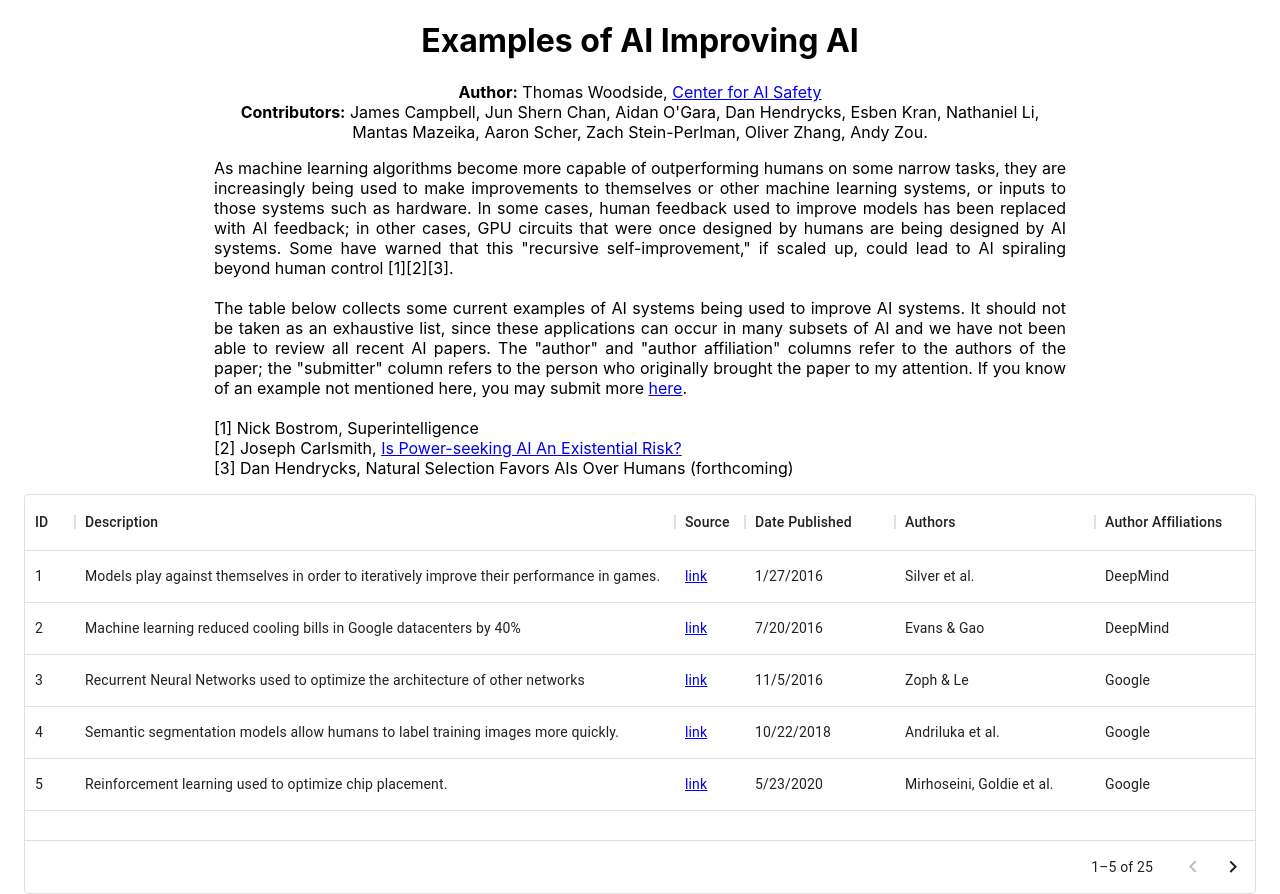
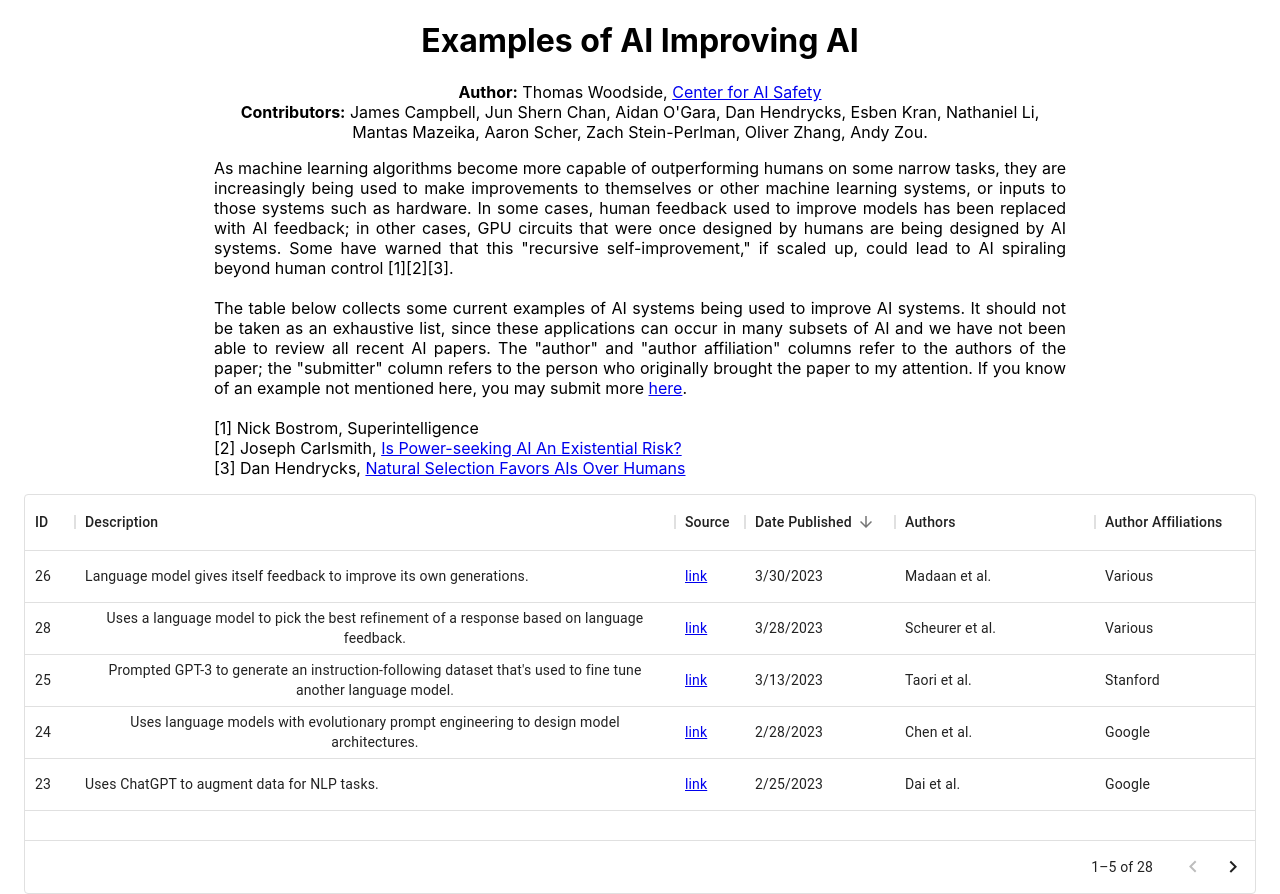
Before and after one commit to VjunetXuuftofi/ai_improving_ai, a React (Create React App) app: page / in a window 1280 px wide. Built offline with nearby package versions, Linux system fonts and the light colour scheme.

Commit message:
Add some more examples

```diff
--- a/src/App.js
+++ b/src/App.js
@@ -111,7 +111,7 @@ const rows = [
     date: new Date(2022, 2, 17),
     submitter: "Zach Stein-Perlman",
     authors: "Kumar, Yazdanbakhsh et al.",
-    authorAffiliations: "Google, UC Berkeley"
+    authorAffiliations: "Google & UC Berkeley"
   },
   {
     id: 9,
@@ -120,7 +120,7 @@ const rows = [
     date: new Date(2022, 2, 28),
     submitter: "Nathaniel Li",
     authors: "Zelikman et al.",
-    authorAffiliations: "Stanford University, Google"
+    authorAffiliations: "Stanford & Google"
   },
   {
     id: 10,
@@ -138,7 +138,7 @@ const rows = [
     date: new Date(2022, 6, 6),
     submitter: "Oliver Zhang",
     authors: "Trofin, Qian et al.",
-    authorAffiliations: "Google, Carnegie Mellon University"
+    authorAffiliations: "Google & CMU"
   },
   {
     id: 12,
@@ -183,7 +183,7 @@ const rows = [
     date: new Date(2022, 8, 30),
     submitter: "Thomas Woodside",
     authors: "Huang et al.",
-    authorAffiliations: "University of Illinois at Urbana-Champaign, Google"
+    authorAffiliations: "UIUC & Google"
   },
   {
     id: 17,
@@ -214,20 +214,20 @@ const rows = [
   },
   {
     id: 20,
+    description: "Uses a language model to create evaluations that test language models.",
+    source: "https://arxiv.org/abs/2212.09251",
+    date: new Date(2022, 11, 19),
+    submitter: "Aaron Scher",
+    authors: "Perez et al.",
+    authorAffiliations: "Various"
+  },
+  {
+    id: 21,
     description: "Uses language models to generate examples of instruction following, which are then used to finetune language models.",
     source: "https://arxiv.org/abs/2212.10560",
     date: new Date(2022, 11, 20),
     submitter: "Nathaniel Li",
     authors: "Wong et al.",
-    authorAffiliations: "Various"
-  },
-  {
-    id: 21,
-    description: "Uses a language model to create evaluations that test language models.",
-    source: "https://arxiv.org/abs/2212.09251",
-    date: new Date(2022, 11, 19),
-    submitter: "Aaron Scher",
-    authors: "Perez et al.",
     authorAffiliations: "Various"
   },
   {
@@ -237,7 +237,7 @@ const rows = [
     date: new Date(2023, 1, 7),
     submitter: "Aidan O'Gara",
     authors: "Chen et al.",
-    authorAffiliations: "Columbia University, Amazon Alexa AI"
+    authorAffiliations: "Columbia & Amazon Alexa AI"
   },
   {
     id: 23,
@@ -266,6 +266,33 @@ const rows = [
     authors: "Taori et al.",
     authorAffiliations: "Stanford"
   },
+  {
+    id: 26,
+    description: "Language model gives itself feedback to improve its own generations.",
+    source: "https://arxiv.org/abs/2303.17651",
+    date: new Date(2023, 2, 30),
+    submitter: "Andy Zou",
+    authors: "Madaan et al.",
+    authorAffiliations: "Various"
+  },
+  {
+    id: 27,
+    description: "Uses a language model as a reward model to augment the language model pretraining objective.",
+    source: "https://arxiv.org/abs/2302.08582",
+    date: new Date(2023, 1, 16),
+    submitter: "Thomas Woodside",
+    authors: "Korbak et al.",
+    authorAffiliations: "Various"
+  },
+  {
+    id: 28,
+    description: "Uses a language model to pick the best refinement of a response based on language feedback.",
+    source: "https://arxiv.org/abs/2303.16755",
+    date: new Date(2023, 2, 28),
+    submitter: "Thomas Woodside",
+    authors: "Scheurer et al.",
+    authorAffiliations: "Various"
+  },
 ];
 
 function AIImprovingAIDataGrid() {
@@ -277,6 +304,11 @@ function AIImprovingAIDataGrid() {
             pageSize={5}
             rowsPerPageOptions={[5]}
             disableSelectionOnClick
+            initialState={{
+              sorting: {
+                sortModel: [{ field: 'date', sort: 'desc' }],
+              },
+            }}
         />
       </Box>
   );
@@ -309,7 +341,7 @@ function App() {
           <br/>
           [2] Joseph Carlsmith, <a href={"https://arxiv.org/abs/2206.13353"}>Is Power-seeking AI An Existential Risk?</a>
           <br/>
-          [3] Dan Hendrycks, Natural Selection Favors AIs Over Humans (forthcoming)
+          [3] Dan Hendrycks, <a href={"https://arxiv.org/abs/2303.16200"}>Natural Selection Favors AIs Over Humans</a>
         </p>
       </Container>
       <Container maxWidth="m">
```
